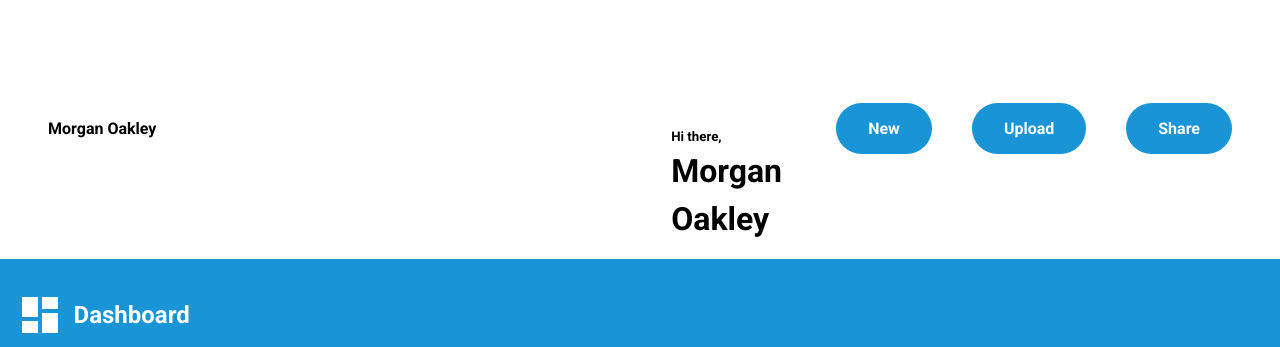
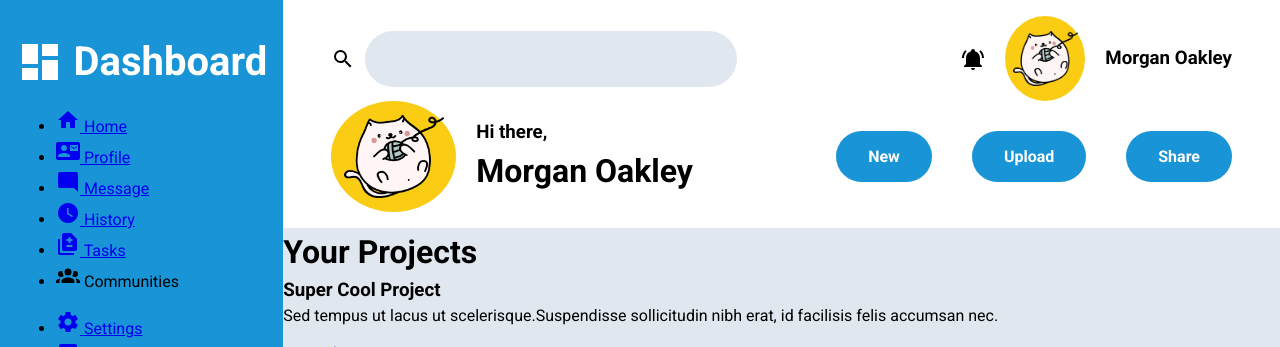
Before and after one commit to its-saad-rahman/admin-dashboard-odin-project, a plain HTML site: page index.html in a window 1280 px wide. Shown: the top 347 px of the page. Drawn offline with Linux system fonts and the light colour scheme.

Commit message:
Refactor heading

```diff
--- a/index.html
+++ b/index.html
@@ -20,20 +20,35 @@
     <!-- ==================== -->
     <!--        HEADER        -->
     <!-- ==================== -->
+    <div class="container">
     <header>
+        <div class="header__search-bar">
+            <svg style="width:24px;height:24px" viewBox="0 0 24 24">
+                <path fill="currentColor" d="M9.5,3A6.5,6.5 0 0,1 16,9.5C16,11.11 15.41,12.59 14.44,13.73L14.71,14H15.5L20.5,19L19,20.5L14,15.5V14.71L13.73,14.44C12.59,15.41 11.11,16 9.5,16A6.5,6.5 0 0,1 3,9.5A6.5,6.5 0 0,1 9.5,3M9.5,5C7,5 5,7 5,9.5C5,12 7,14 9.5,14C12,14 14,12 14,9.5C14,7 12,5 9.5,5Z" />
+            </svg>
+            <input type="text">
+        </div>
+        <div class="header__avatar">
+            <svg style="width:24px;height:24px" viewBox="0 0 24 24">
+                <path fill="currentColor" d="M21,19V20H3V19L5,17V11C5,7.9 7.03,5.17 10,4.29C10,4.19 10,4.1 10,4A2,2 0 0,1 12,2A2,2 0 0,1 14,4C14,4.1 14,4.19 14,4.29C16.97,5.17 19,7.9 19,11V17L21,19M14,21A2,2 0 0,1 12,23A2,2 0 0,1 10,21M19.75,3.19L18.33,4.61C20.04,6.3 21,8.6 21,11H23C23,8.07 21.84,5.25 19.75,3.19M1,11H3C3,8.6 3.96,6.3 5.67,4.61L4.25,3.19C2.16,5.25 1,8.07 1,11Z" />
+            </svg>
+            <div class="user__pic cat">
+              <img  src="./images/cat.png" alt="cat avatar">
+
+            </div>
+            <h3 class="username">Morgan Oakley</h3>
+    </div>
+
         <div>
-        <div class="header__search-bar"></div>
-        <div class="header__avatar">
-            <div class="notification"></div>
-            <div class="profile_pic"></div>
-            <h4 class="username">Morgan Oakley</h4>
-        </div>
+              <div class="avatar__pic cat" >
+                <img src="./images/cat.png" alt="cat avatar">
+
               </div>
               <div>
-        <div>
-          <div class="avatar__pic"></div>
-          <h5 class="greetings">Hi there,</h5>
+                <h3 class="greetings">Hi there,</h3>
                 <h1 class="username">Morgan Oakley</h1>
+
+              </div>
             </div>
             <div class="header__link">
             <ul>
@@ -42,15 +57,19 @@
                 <li><a href="#">Share</a></li>
             </ul>
             </div>
-      </div>
+
     </header>
     <!-- ==================== -->
     <!--          NAV          -->
     <!-- ==================== -->
     <aside>
-      <h1 class="logo">
-        <span class="material-icons"> dashboard </span> Dashboard
+      <div class="logo">
+        <span class="material-icons"> dashboard </span>
+        <h1 >
+          Dashboard
         </h1>
+      </div>
+
       <nav>
         <ul>
           <li>
@@ -228,30 +247,36 @@
         <h1>Trending</h1>
         <div class="content">
             <div>
-                <div class="user__pic"><img src="./images/dog.jpg" alt="dog avatar"></div>
+              <div class="user__pic">
+                <img  src="./images/dog.jpg" alt="dog avatar">
+              </div>
                 <div class="user__detail">
                     <div class="user__id">@tegan</div>
                     <div class="user__current-project">World Peace Builder</div>
                 </div>
             </div>
             <div>
-                <div class="user__pic"><img src="./images/cat.png" alt="dog avatar"></div>
-                <div class="user__detail">
-
+              <div class="user__pic cat">
+                <img  src="./images/cat.png" alt="cat avatar">
+              </div>
                 <div class="user__detail">
                     <div class="user__id">@morgan</div>
                     <div class="user__current-project">Super Cool Porject</div>
                 </div>
             </div>
             <div>
-                <div class="user__pic"><img src="./images/spiderman.png" alt="dog avatar"></div>
+              <div class="user__pic spiderman">
+                <img src="./images/spiderman.png" alt="spiderman avatar">
+              </div>
                 <div class="user__detail">
                     <div class="user__id">@kendall</div>
                     <div class="user__current-project">Life Chaning App</div>
                 </div>
             </div>
             <div>
-                <div class="user__pic"><img src="./images/penguin.png" alt="dog avatar"></div>
+              <div class="user__pic penguin">
+                <img src="./images/penguin.png" alt="penguin avatar">
+              </div>
                 <div class="user__detail">
                     <div class="user__id">@alex</div>
                     <div class="user__current-project">No Traffic Maker</div>
@@ -261,5 +286,6 @@
         </div>
       </div>
     </main>
+</div>
   </body>
 </html>
```
Lines whose indentation alone changed are shown as unchanged.
